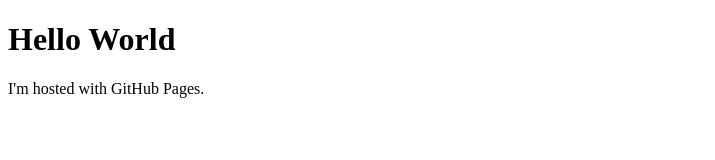
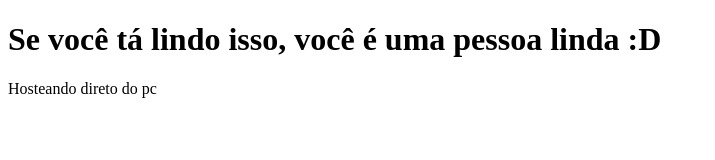
Before and after one commit to horyuarthur/horyuarthur.github.io, a plain HTML site: page index.html in a window 1280 px wide. Shown: the whole page, without its empty margins (0-715 px from the left). Drawn offline with Linux system fonts and the light colour scheme.

Commit message:
small changes

```diff
--- a/index.html
+++ b/index.html
@@ -1,7 +1,7 @@
 <!DOCTYPE html>
 <html>
 <body>
-<h1>Hello World</h1>
-<p>I'm hosted with GitHub Pages.</p>
+<h1>Se você tá lindo isso, você é uma pessoa linda :D </h1>
+<p>Hosteando direto do pc</p>
 </body>
 </html>
```
